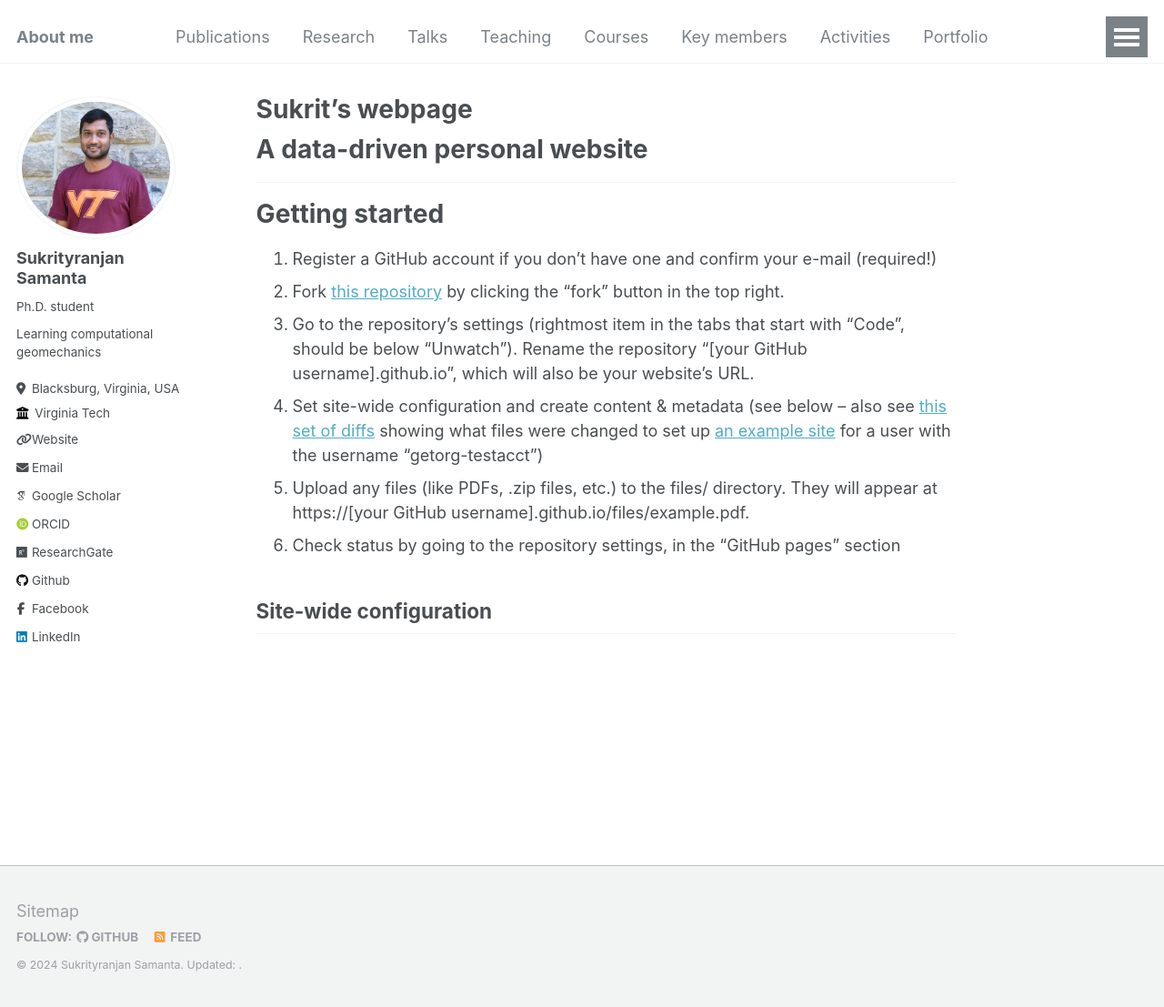
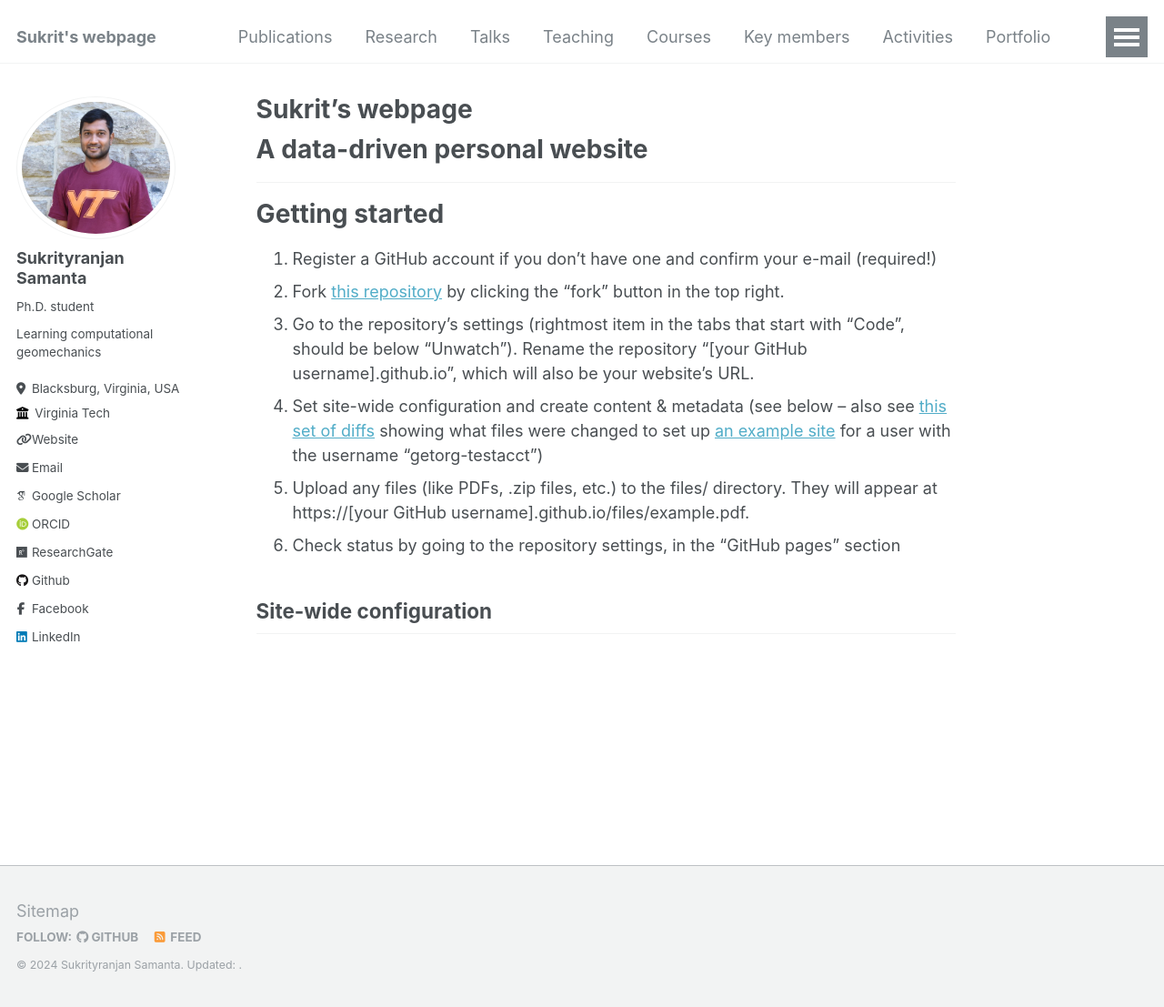
Before and after one commit to Sukritvt/Sukritvt.github.io, a Jekyll site: the page built from _pages/about.md, in a window 1280 px wide and 1107 px high. Shown: the whole window at 91% size. Built offline with Jekyll 4.4.1, drawn with Linux system fonts in a browser that asks for light colours; some web fonts are replaced.

Commit message:
Update _config.yml

```diff
--- a/_config.yml
+++ b/_config.yml
@@ -7,7 +7,7 @@
 
 # Basic Site Settings
 locale                   : "en-US"
-title                    : "About me"
+title                    : "Sukrit's webpage"
 title_separator          : "-"
 name                     : &name "Sukrityranjan Samanta"
 description              : &description "Learning computational geomechanics"
```
